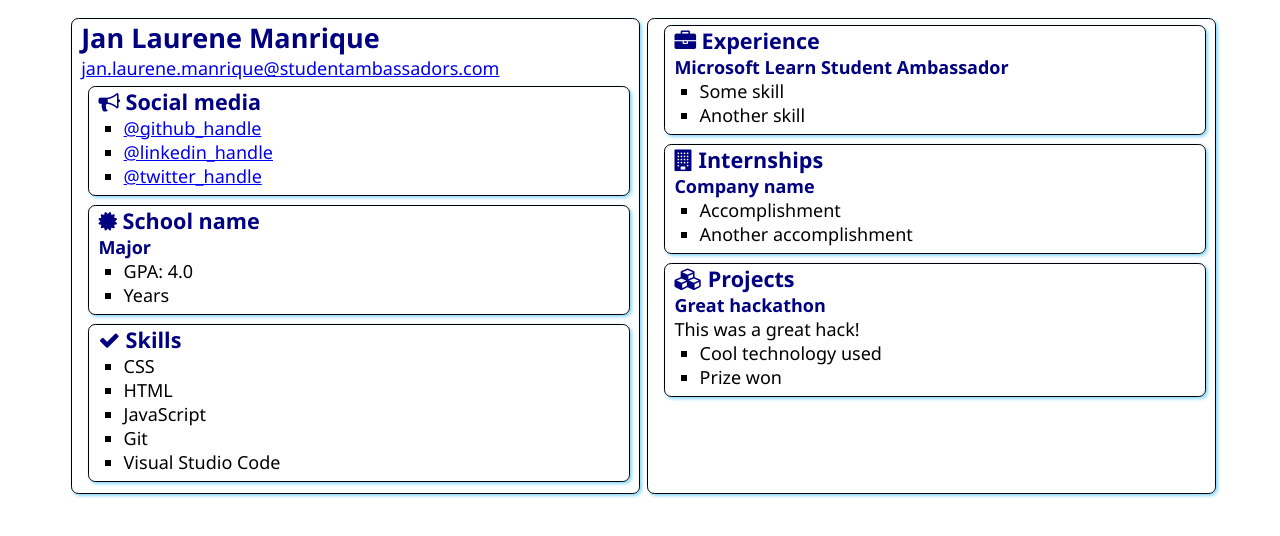
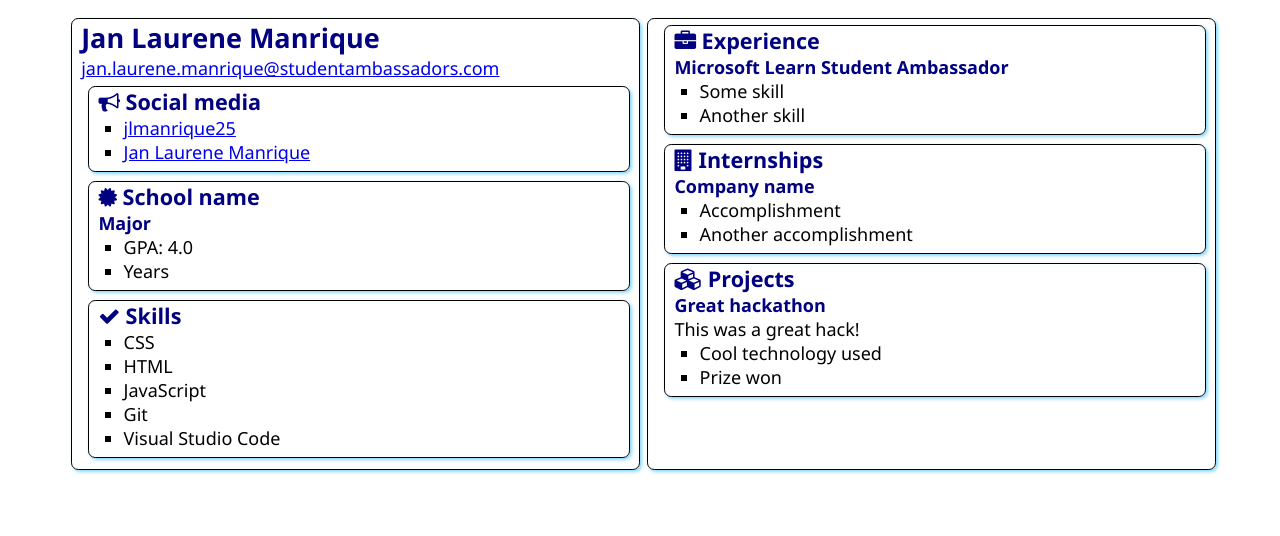
Before and after one commit to jlmanrique25/SATechnicalOnboarding, a plain HTML site: page src/index.html in a window 1280 px wide. Drawn offline with Linux system fonts and the light colour scheme.

Commit message:
Update index.html
Added social media accounts

```diff
--- a/src/index.html
+++ b/src/index.html
@@ -21,9 +21,8 @@
                     Social media
                 </h2>
                 <ul>
-                    <li><a href="https://github.com/<handle>">@github_handle</a></li>
-                    <li><a href="https://linkedin.com/in/<handle>">@linkedin_handle</a></li>
-                    <li><a href="https://twitter.com/<handle>">@twitter_handle</a></li>
+                    <li><a href="https://github.com/jlmanrique25">jlmanrique25</a></li>
+                    <li><a href="https://linkedin.com/in/jan-laurene-manrique">Jan Laurene Manrique</a></li>
                 </ul>
             </section>
 
```
